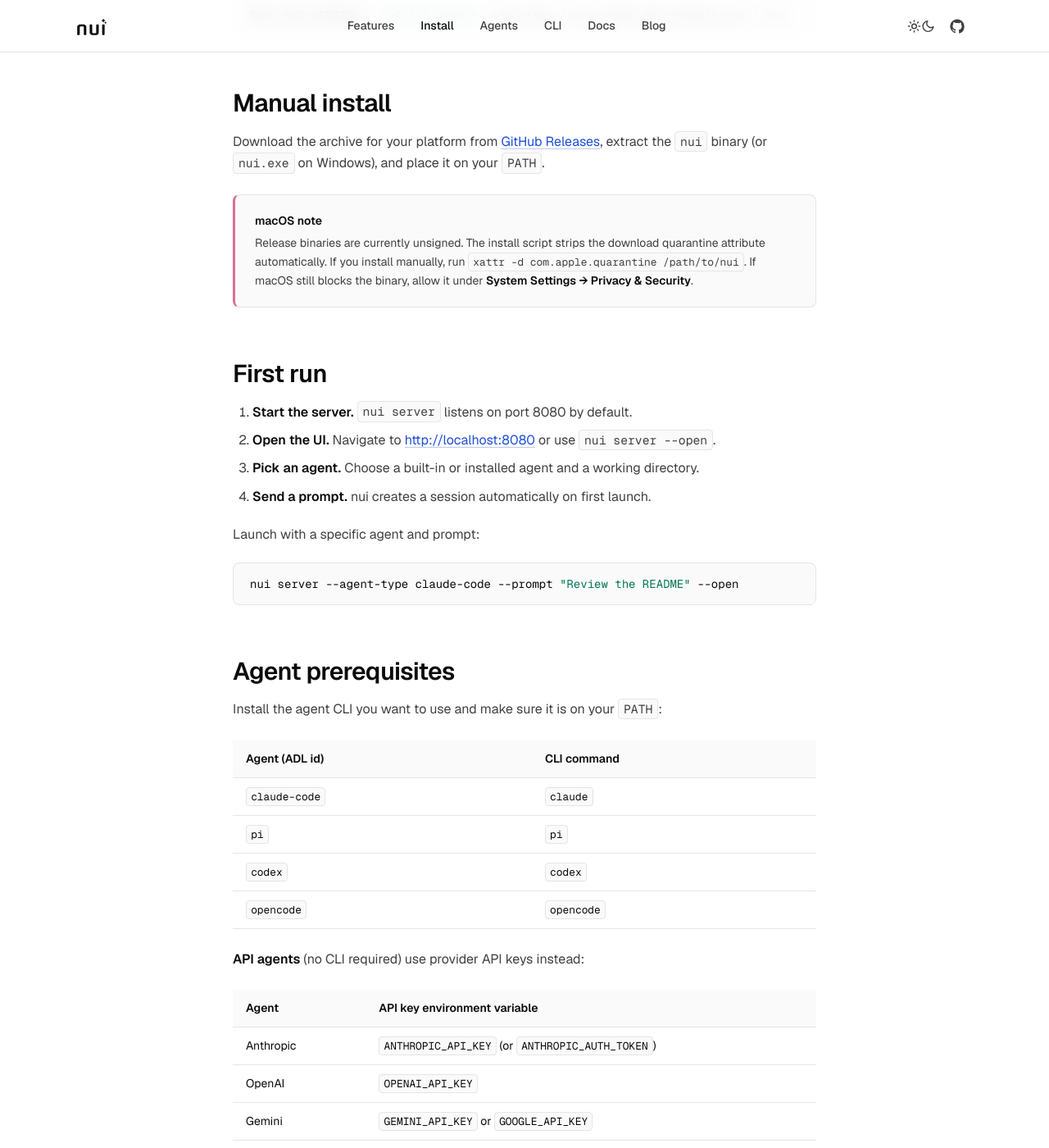
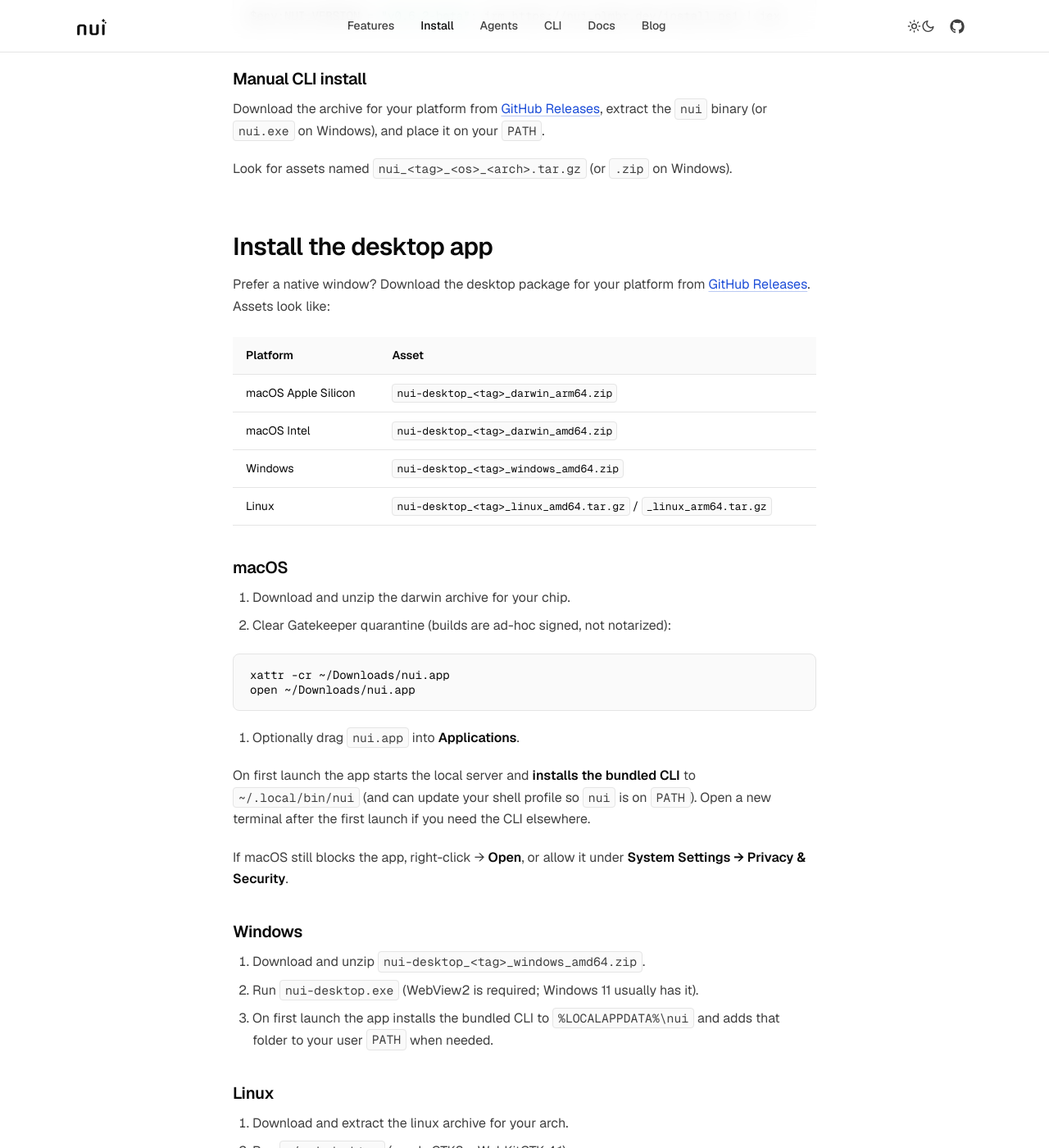
Before and after one commit to plmbr/nui, a Jekyll site: the page built from install.markdown, in a window 1280 px wide and 1400 px high, scrolled down 906 px. Shown: the whole window at 82% size. Built offline with Jekyll 4.4.1, drawn with Linux system fonts in a browser that asks for light colours; some of the changed text lies outside the part shown.

Commit message:
Sync install.sh and document desktop app install.
Ad-hoc codesign on macOS CLI install, plus desktop download steps on /install/ and the homepage.

Co-authored-by: Cursor <cursoragent@cursor.com>

````diff
--- a/install.markdown
+++ b/install.markdown
@@ -1,7 +1,7 @@
 ---
 layout: page
 title: Install
-subtitle: Download a release binary or use the install script — then start the server and open the UI.
+subtitle: Install the CLI, the desktop app, or both — then start chatting with your agents.
 permalink: /install/
 ---
 
@@ -10,7 +10,7 @@ permalink: /install/
 - **Linux, macOS, or Windows.** Release binaries are available for all three platforms.
 - **An agent CLI or API key** — install at least one of the built-in agents you want to use (see [Agents](/agents/)).
 
-## Install with the script
+## Install the CLI
 
 **Linux and macOS** (installs to `~/.local/bin`):
 
@@ -27,23 +27,71 @@ irm https://nui.plmbr.dev/install.ps1 | iex
 Install a specific version:
 
 ```bash
-NUI_VERSION=v0.4.0-alpha curl -fsSL https://nui.plmbr.dev/install.sh | sh
+NUI_VERSION=v0.6.2-beta curl -fsSL https://nui.plmbr.dev/install.sh | sh
 ```
 
 ```powershell
-$env:NUI_VERSION = "v0.4.0-alpha"; irm https://nui.plmbr.dev/install.ps1 | iex
+$env:NUI_VERSION = "v0.6.2-beta"; irm https://nui.plmbr.dev/install.ps1 | iex
 ```
 
-## Manual install
+### Manual CLI install
 
 Download the archive for your platform from [GitHub Releases](https://github.com/plmbr/nui/releases), extract the `nui` binary (or `nui.exe` on Windows), and place it on your `PATH`.
 
+Look for assets named `nui_<tag>_<os>_<arch>.tar.gz` (or `.zip` on Windows).
+
+## Install the desktop app
+
+Prefer a native window? Download the desktop package for your platform from [GitHub Releases](https://github.com/plmbr/nui/releases). Assets look like:
+
+| Platform | Asset |
+|---|---|
+| macOS Apple Silicon | `nui-desktop_<tag>_darwin_arm64.zip` |
+| macOS Intel | `nui-desktop_<tag>_darwin_amd64.zip` |
+| Windows | `nui-desktop_<tag>_windows_amd64.zip` |
+| Linux | `nui-desktop_<tag>_linux_amd64.tar.gz` / `_linux_arm64.tar.gz` |
+
+### macOS
+
+1. Download and unzip the darwin archive for your chip.
+2. Clear Gatekeeper quarantine (builds are ad-hoc signed, not notarized):
+
+```bash
+xattr -cr ~/Downloads/nui.app
+open ~/Downloads/nui.app
+```
+
+3. Optionally drag `nui.app` into **Applications**.
+
+On first launch the app starts the local server and **installs the bundled CLI** to `~/.local/bin/nui` (and can update your shell profile so `nui` is on `PATH`). Open a new terminal after the first launch if you need the CLI elsewhere.
+
+If macOS still blocks the app, right-click → **Open**, or allow it under **System Settings → Privacy & Security**.
+
+### Windows
+
+1. Download and unzip `nui-desktop_<tag>_windows_amd64.zip`.
+2. Run `nui-desktop.exe` (WebView2 is required; Windows 11 usually has it).
+3. On first launch the app installs the bundled CLI to `%LOCALAPPDATA%\nui` and adds that folder to your user `PATH` when needed.
+
+### Linux
+
+1. Download and extract the linux archive for your arch.
+2. Run `./nui-desktop` (needs GTK3 + WebKitGTK 4.1).
+3. On first launch the app installs the bundled CLI to `~/.local/bin/nui`.
+
+You can still use the curl/irm CLI installers without the desktop app.
+
 <div class="callout">
-  <p class="callout__title">macOS note</p>
-  <p>Release binaries are currently unsigned. The install script strips the download quarantine attribute automatically. If you install manually, run <code>xattr -d com.apple.quarantine /path/to/nui</code>. If macOS still blocks the binary, allow it under <strong>System Settings → Privacy &amp; Security</strong>.</p>
+  <p class="callout__title">macOS note (CLI)</p>
+  <p>The install script strips quarantine and ad-hoc codesigns the CLI so it runs on current macOS. If you install the CLI manually and see <code>zsh: killed</code>, run:</p>
+  <pre><code>xattr -cr /path/to/nui
+codesign -s - -f /path/to/nui</code></pre>
+  <p>Then allow the binary under <strong>System Settings → Privacy &amp; Security</strong> if prompted.</p>
 </div>
 
 ## First run
+
+### CLI / browser
 
 1. **Start the server.** <code>nui server</code> listens on port 8080 by default.
 2. **Open the UI.** Navigate to <a href="http://localhost:8080">http://localhost:8080</a> or use <code>nui server --open</code>.
@@ -55,6 +103,10 @@ Launch with a specific agent and prompt:
 ```bash
 nui server --agent-type claude-code --prompt "Review the README" --open
 ```
+
+### Desktop
+
+Open the app — it attaches to an existing `nui server` if one is already listening, otherwise it starts the server for you. Use the same agent picker and chat UI as the browser.
 
 ## Agent prerequisites
 
@@ -86,8 +138,9 @@ Install the agent CLI you want to use and make sure it is on your `PATH`:
 
 If something doesn't work, check:
 
-- `nui server` output in the terminal where you started the server.
+- `nui server` output in the terminal where you started the server (or the desktop app logs).
 - That your agent CLI is on `PATH` and authenticated.
+- On macOS desktop: you ran `xattr -cr` on `nui.app` after download.
 - [GitHub Issues](https://github.com/plmbr/nui/issues) for known problems.
 
 For deeper issues, see the [developer guide](https://github.com/plmbr/nui/blob/main/DEVELOPERS.md) in the repo.
````
Also changed, not shown: index.markdown (+5 -4 lines), 1 other file.
